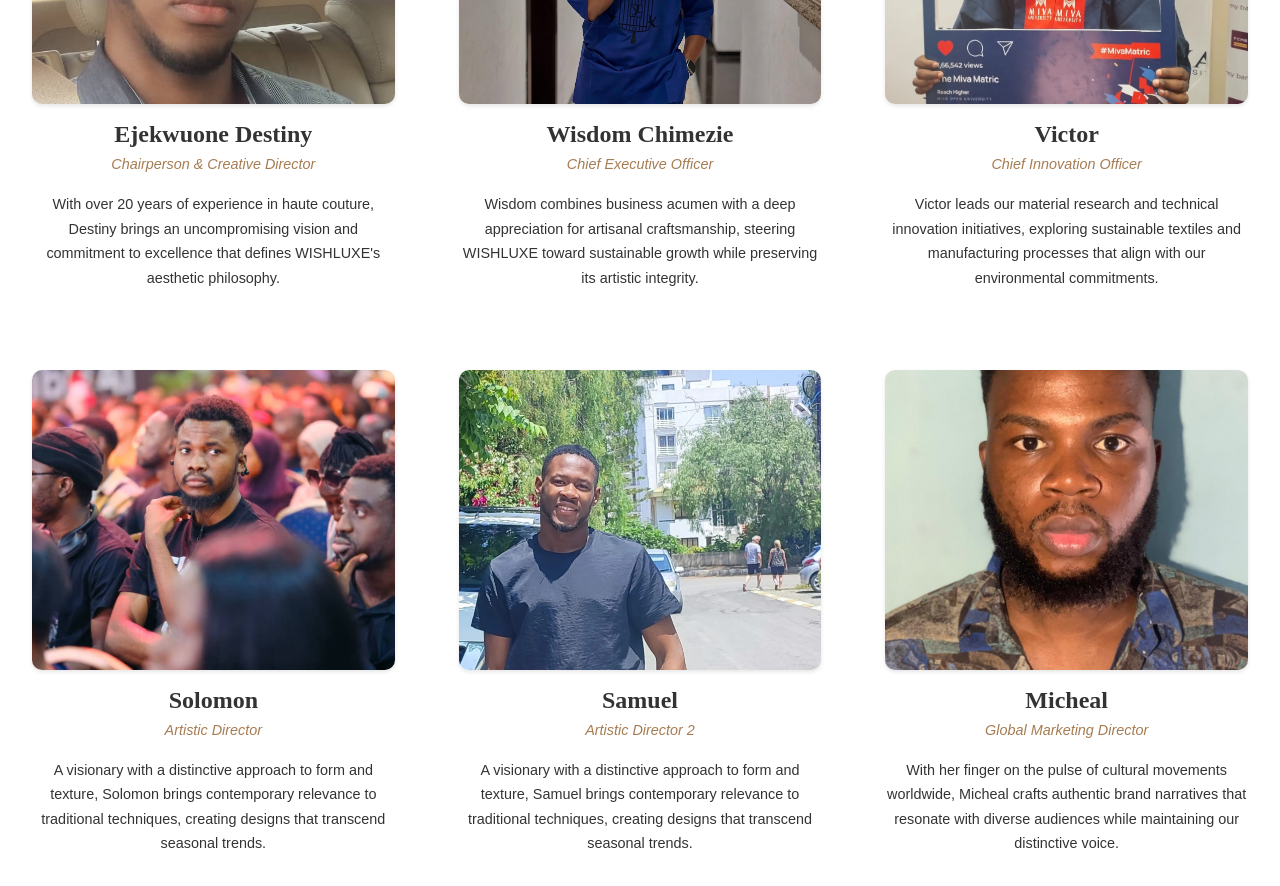
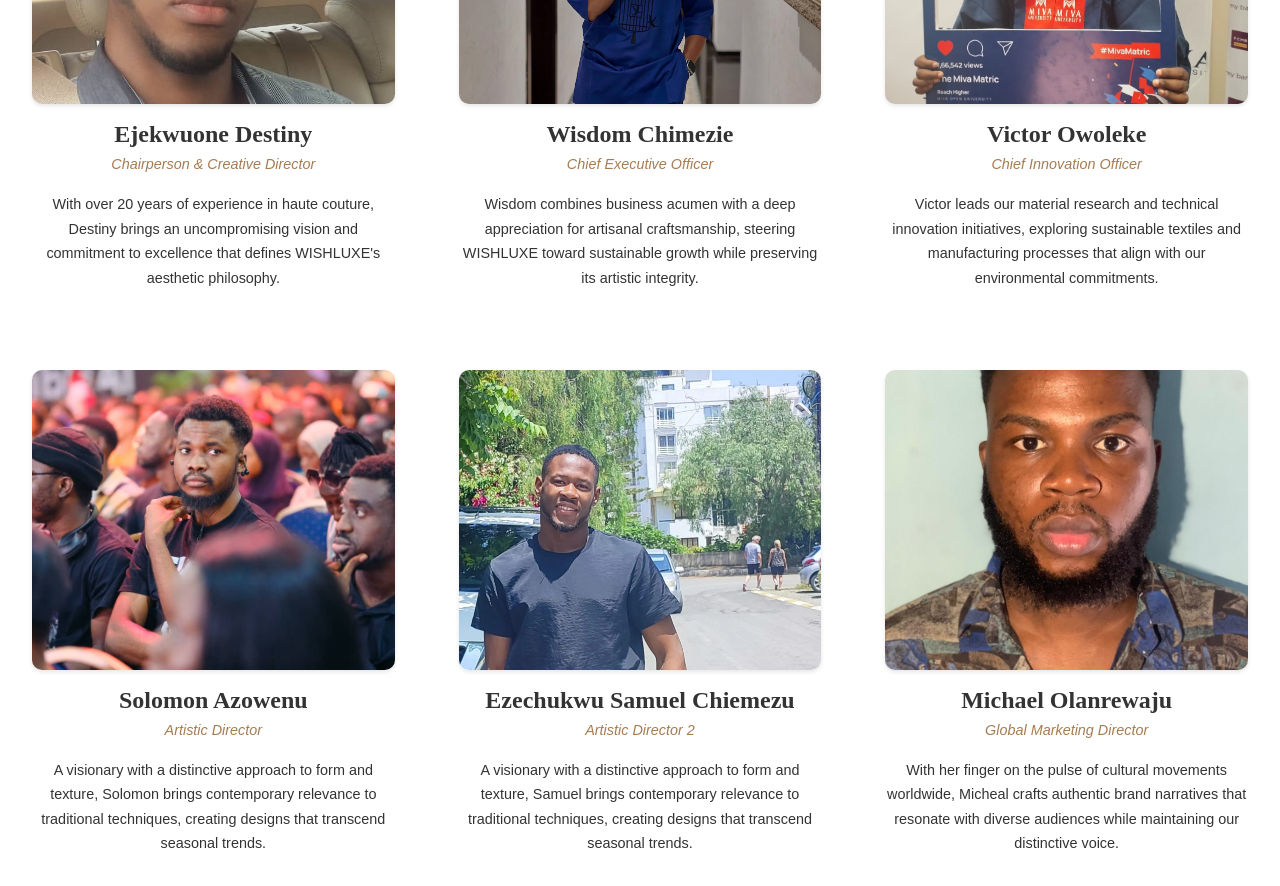
Before and after one commit to wisishtech/wishluxe, a plain HTML site: page html/about-us.html in a window 1280 px wide. Shown: the part 1840-2726 px from the top of the page. Drawn offline with Linux system fonts and the light colour scheme.

Commit message:
About Us Update

```diff
--- a/html/about-us.html
+++ b/html/about-us.html
@@ -236,7 +236,7 @@
                     </div>
                 </div>
                 <div class="member-info">
-                    <h3>Victor</h3>
+                    <h3>Victor Owoleke</h3>
                     <p class="member-title">Chief Innovation Officer</p>
                     <p class="member-bio">Victor leads our material research and technical innovation initiatives, exploring sustainable textiles and manufacturing processes that align with our environmental commitments.</p>
                 </div>
@@ -252,7 +252,7 @@
                     </div>
                 </div>
                 <div class="member-info">
-                    <h3>Solomon</h3>
+                    <h3>Solomon Azowenu</h3>
                     <p class="member-title">Artistic Director</p>
                     <p class="member-bio">A visionary with a distinctive approach to form and texture, Solomon brings contemporary relevance to traditional techniques, creating designs that transcend seasonal trends.</p>
                 </div>
@@ -268,7 +268,7 @@
                     </div>
                 </div>
                 <div class="member-info">
-                    <h3>Samuel</h3>
+                    <h3>Ezechukwu Samuel Chiemezu</h3>
                     <p class="member-title">Artistic Director 2</p>
                     <p class="member-bio">A visionary with a distinctive approach to form and texture, Samuel brings contemporary relevance to traditional techniques, creating designs that transcend seasonal trends.</p>
                 </div>
@@ -284,7 +284,7 @@
                     </div>
                 </div>
                 <div class="member-info">
-                    <h3>Micheal</h3>
+                    <h3>Michael Olanrewaju</h3>
                     <p class="member-title">Global Marketing Director</p>
                     <p class="member-bio">With her finger on the pulse of cultural movements worldwide, Micheal crafts authentic brand narratives that resonate with diverse audiences while maintaining our distinctive voice.</p>
                 </div>
```
Also changed, not shown: 1 other file.
